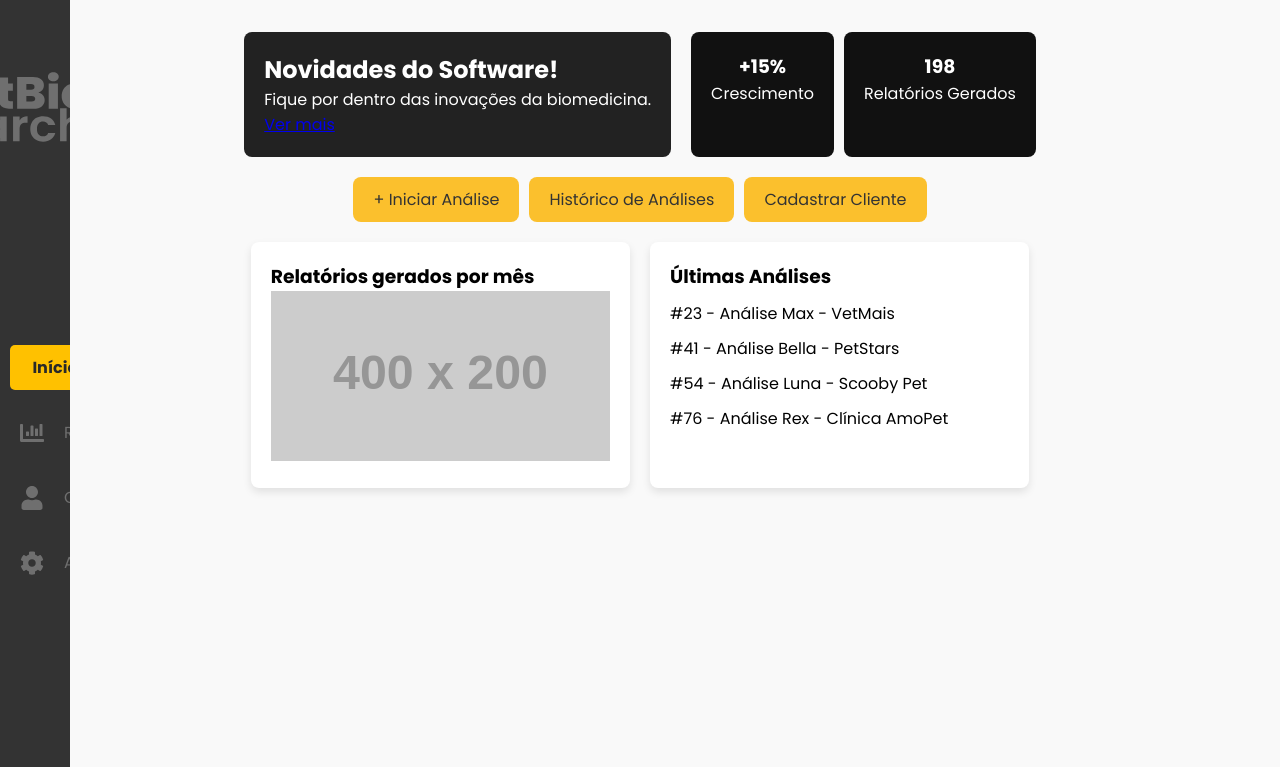
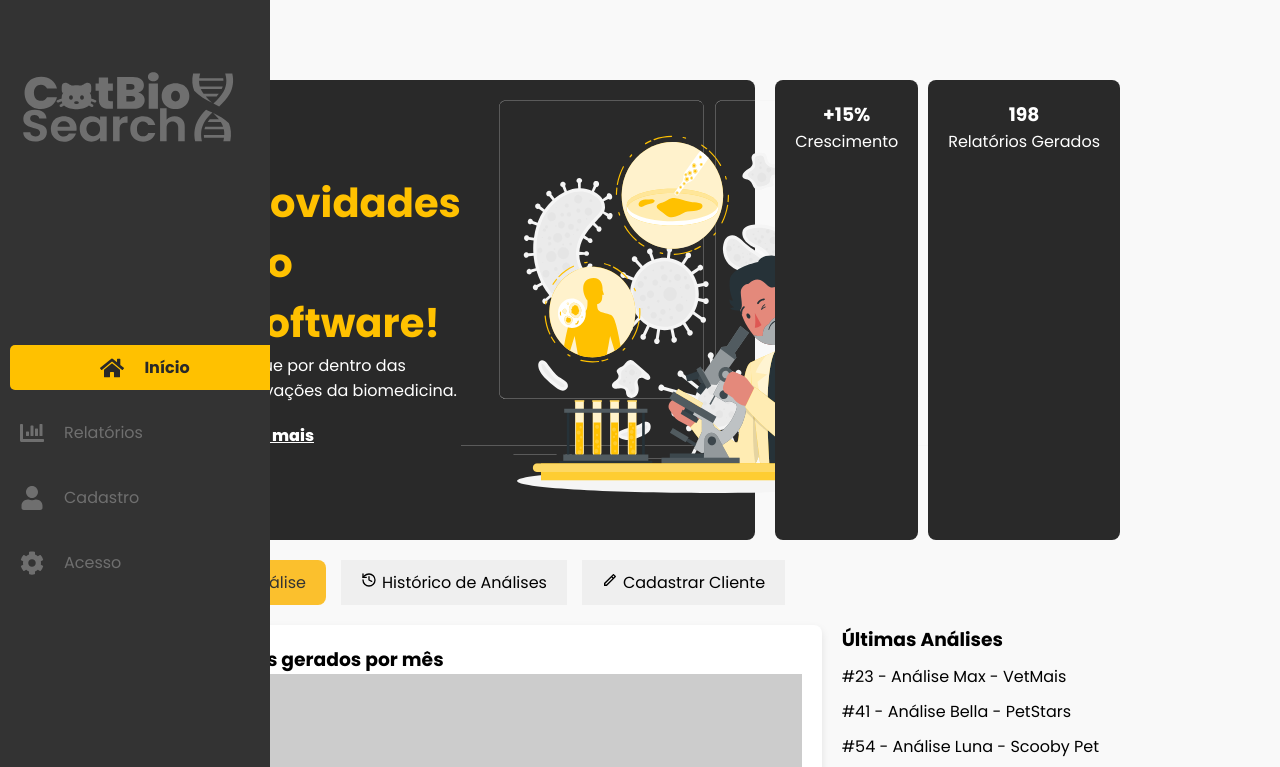
Before and after one commit to LauroLn/CatBioSearch, a React (Vite) app in the folder front-end/: page / in a window 1280 px wide. Shown: the top 767 px of the page. Built offline with nearby package versions, Linux system fonts and the light colour scheme.

Commit message:
Estilizando tela home

```diff
--- a/front-end/src/Pages/home/HomePage.jsx
+++ b/front-end/src/Pages/home/HomePage.jsx
@@ -1,30 +1,39 @@
 import React from 'react';
 import Sidebar from "../../Components/Sidebar";
 import './home.css';
+import figure from '../../Components/assets/figure-home.svg'
+import { RiPencilLine } from "react-icons/ri";
+import { LuHistory } from "react-icons/lu";
+
 
 function Dashboard() {
   return (
     <div className="dashboard">
       {/* Sidebar */}
-      <Sidebar/>
+      <Sidebar />
 
       {/* Main Content */}
-      <main className="content">
+
       {/* Header Section */}
       <div className="header">
         <div className="header-card">
           <div className="content-text">
-            <h2>Novidades do Software!</h2>
-            <p>Fique por dentro das inovações da biomedicina.</p>
+            <h2 style={{ color: "#FFC100", fontWeight: "700", fontSize: 40 }}>Novidades do Software!</h2>
+            <p style={{ color: "#FFFFFF", fontSize: 16 }}>Fique por dentro das inovações da biomedicina.</p>
 
-            <a href="#">Ver mais</a>
+            <a
+              href="#"
+              style={{ color: "#FFFFFF", fontWeight: 800, marginTop: "20px", display: "inline-block" }}
+            >
+              Ver mais
+            </a>            </div>
 
-            <div className="figure">
-
-            </div>
+          <div className="img-card">
+            <img src={figure} alt="" />
           </div>
 
         </div>
+
         <div className="header-metrics">
           <div className="metric-card">
             <h3>+15%</h3>
@@ -39,9 +48,26 @@ function Dashboard() {
 
       {/* Actions */}
       <div className="actions">
-          <button className="action-btn">+ Iniciar Análise</button>
-          <button className="action-btn">Histórico de Análises</button>
-          <button className="action-btn">Cadastrar Cliente</button>
+        <button
+          className="iniciar-btn"
+          onClick={() => navigate("/analysis")}
+        >
+          + Iniciar Análise
+        </button>
+        <button
+          className="home-btn"
+          onClick={() => navigate("/history")}
+        >
+          <LuHistory style={{ marginRight: 5 }} />
+          Histórico de Análises
+        </button>
+        <button
+          className="home-btn"
+          onClick={() => navigate("/register")}
+        >
+          <RiPencilLine style={{ marginRight: 5 }}/>
+          Cadastrar Cliente
+        </button>
       </div>
 
       {/* Charts and Analysis */}
@@ -50,7 +76,9 @@ function Dashboard() {
           <h3>Relatórios gerados por mês</h3>
           <img src="https://via.placeholder.com/400x200" alt="Gráfico" />
         </div>
+
         <div className="recent-analyses">
+          <div className="content-analyses">
           <h3>Últimas Análises</h3>
           <ul>
             <li>#23 - Análise Max - VetMais</li>
@@ -59,8 +87,10 @@ function Dashboard() {
             <li>#76 - Análise Rex - Clínica AmoPet</li>
           </ul>
           </div>
+
         </div>
-      </main>
+      </div>
+
     </div>
   );
 }
--- a/front-end/src/Pages/home/home.css
+++ b/front-end/src/Pages/home/home.css
@@ -4,12 +4,13 @@ body {
     background-color: #f9f9f9;
   }
 
-  .dashboard {
-    display: flex;
+  .dashboard{
+    padding: 5rem 10rem;
   }
 
   .sidebar {
-    width: 50px;
+    position:fixed;
+    width: 80px;
     background-color: #333;
     height: 100vh;
     padding: 10px;
@@ -49,11 +50,22 @@ body {
 
   .header-card {
     flex: 1;
-    background: #222;
+    background: #292929;
     color: #fff;
-    padding: 20px;
+    padding: 80px;
+    width: 200px;
     border-radius: 8px;
-  }
+    height: 300px;
+    align-items:center;
+    display: flex;
+    justify-content: space-around;
+}
+
+
+.img-card img{
+    width: 500px;
+    align-items: center;
+}
 
   .header-metrics {
     display: flex;
@@ -61,7 +73,7 @@ body {
   }
 
   .metric-card {
-    background: #111;
+    background: #292929;
     color: #fff;
     padding: 20px;
     border-radius: 8px;
@@ -74,7 +86,7 @@ body {
     gap: 10px;
   }
 
-  .action-btn {
+  .iniciar-btn {
     padding: 10px 20px;
     border: none;
     background: #fbc02d;
@@ -85,8 +97,18 @@ body {
     transition: background 0.3s;
   }
 
-  .action-btn:hover {
+  .iniciar-btn:hover {
     background: #f9a825;
+  }
+
+
+  .home-btn{
+    padding: 10px 20px;
+    border: none;
+    margin-left: 5px;
+    font-size: 1rem;
+    background-color: "#F2F2F2";
+
   }
 
   .charts {
@@ -94,7 +116,7 @@ body {
     gap: 20px;
   }
 
-  .chart, .recent-analyses {
+  .chart {
     flex: 1;
     background: #fff;
     border-radius: 8px;
@@ -106,6 +128,7 @@ body {
     width: 100%;
   }
 
+
   .recent-analyses ul {
     list-style: none;
     padding: 0;
```
Also changed, not shown: front-end/src/Components/assets/figure-home.svg (added). Lines whose indentation alone changed are shown as unchanged.
